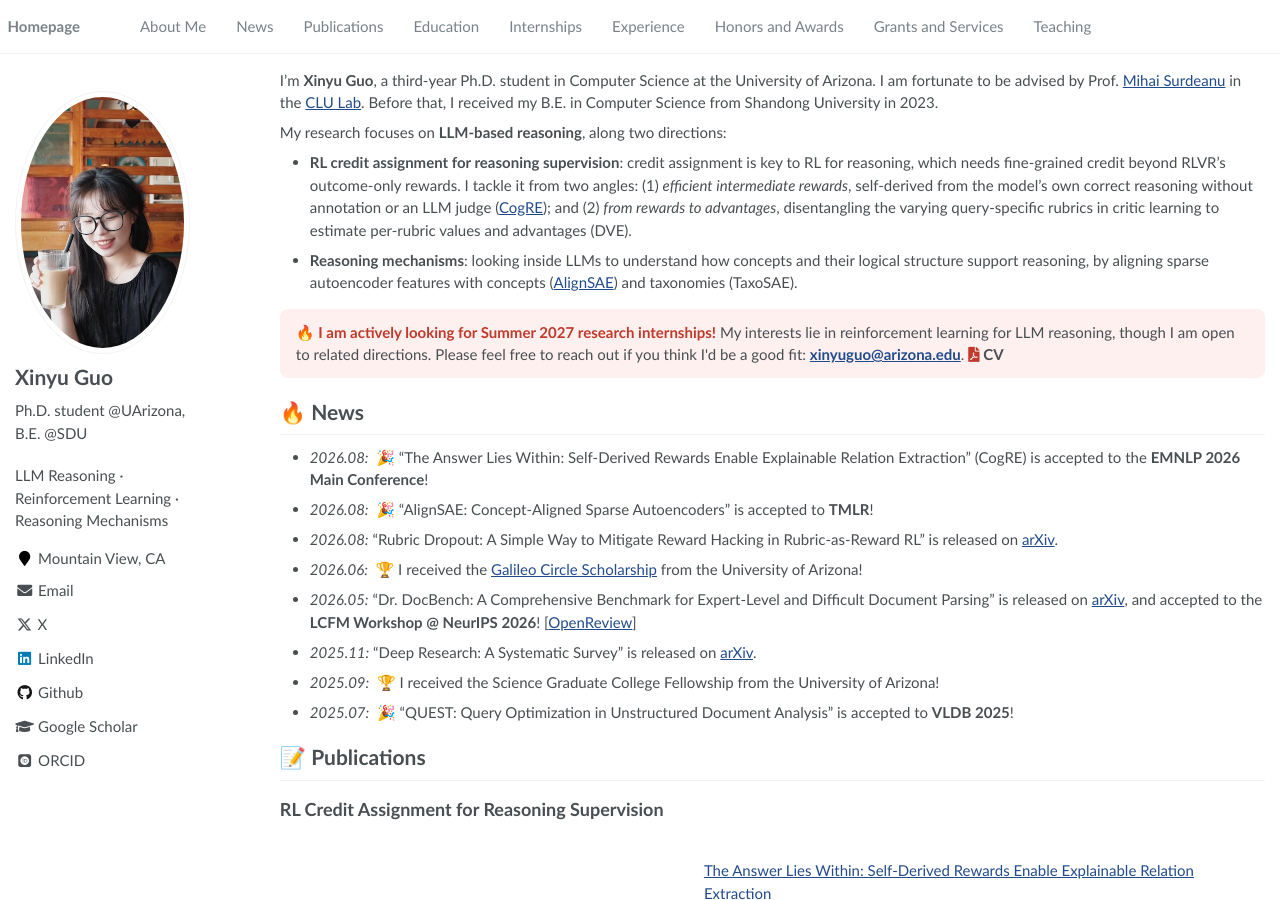
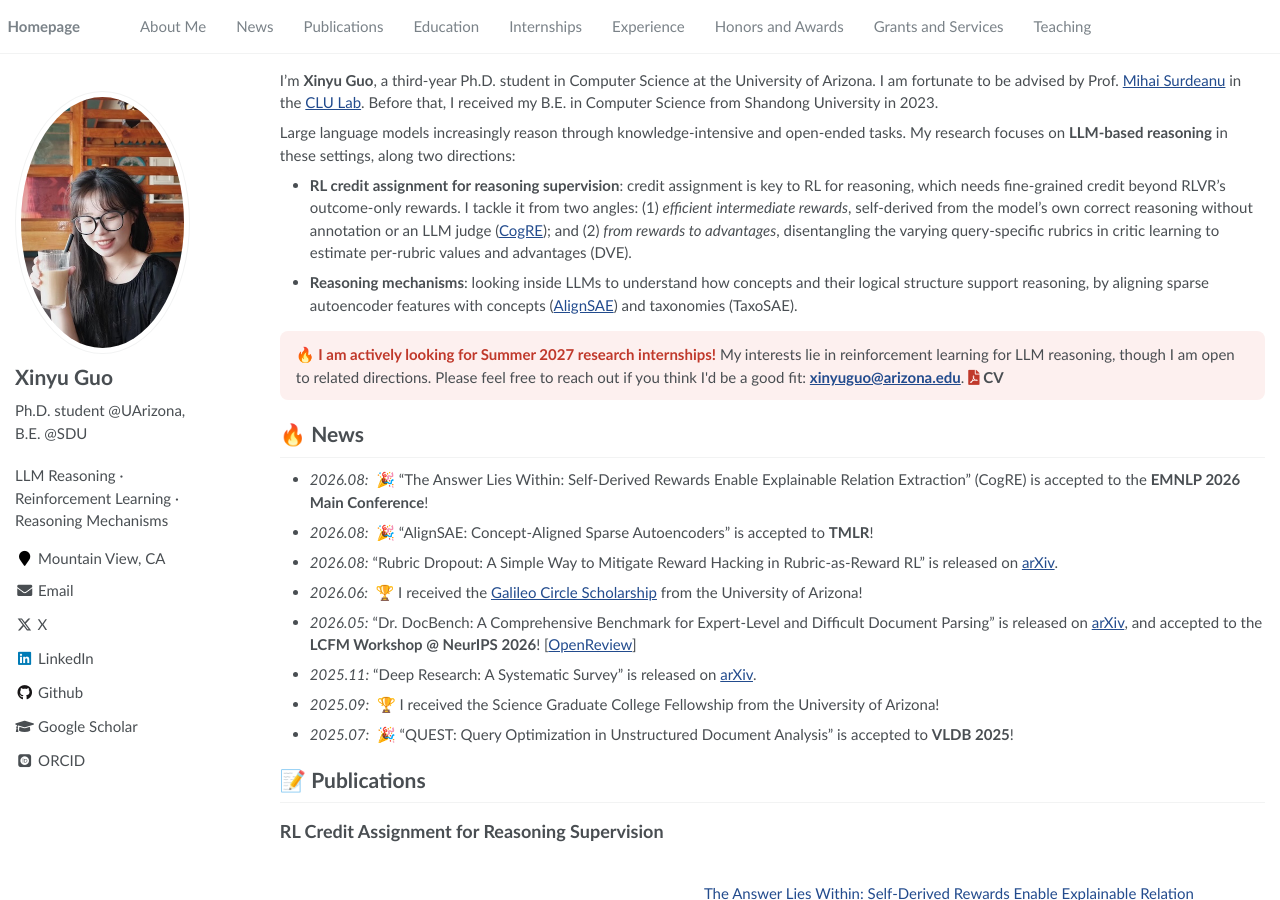
Before and after one commit to xinnyuguo/xinnyuguo.github.io, a Jekyll site: the page built from _pages/about.md, in a window 1280 px wide and 900 px high. Built offline with Jekyll 4.4.1, drawn with Linux system fonts in a browser that asks for light colours; some web fonts are replaced.

Commit message:
Frame research around knowledge-intensive and open-ended reasoning
Co-Authored-By: Claude Opus 5.5 (1M context) <noreply@anthropic.com>

```diff
--- a/_pages/about.md
+++ b/_pages/about.md
@@ -18,7 +18,7 @@ redirect_from:
 <span class='anchor' id='about-me'></span>
 I'm **Xinyu Guo**, a third-year Ph.D. student in Computer Science at the University of Arizona. I am fortunate to be advised by Prof. <a href="https://surdeanu.cs.arizona.edu/mihai/">Mihai Surdeanu</a> in the <a href="https://clulab.org/">CLU Lab</a>. Before that, I received my B.E. in Computer Science from Shandong University in 2023.
 
-My research focuses on **LLM-based reasoning**, along two directions:
+Large language models increasingly reason through knowledge-intensive and open-ended tasks. My research focuses on **LLM-based reasoning** in these settings, along two directions:
 
 - **RL credit assignment for reasoning supervision**: credit assignment is key to RL for reasoning, which needs fine-grained credit beyond RLVR's outcome-only rewards. I tackle it from two angles: (1) *efficient intermediate rewards*, self-derived from the model's own correct reasoning without annotation or an LLM judge ([CogRE](https://arxiv.org/abs/2510.06198)); and (2) *from rewards to advantages*, disentangling the varying query-specific rubrics in critic learning to estimate per-rubric values and advantages (DVE).
 - **Reasoning mechanisms**: looking inside LLMs to understand how concepts and their logical structure support reasoning, by aligning sparse autoencoder features with concepts ([AlignSAE](https://arxiv.org/abs/2512.02004)) and taxonomies (TaxoSAE).
```
Also changed, not shown: 1 other file.
